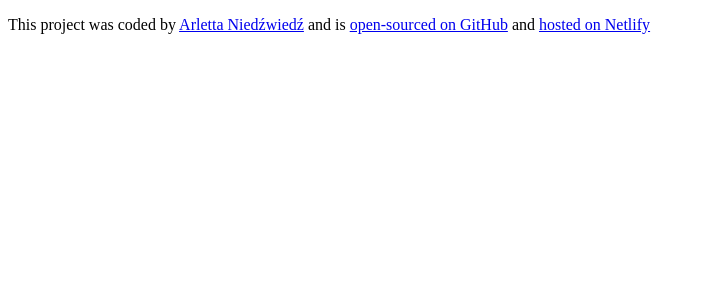
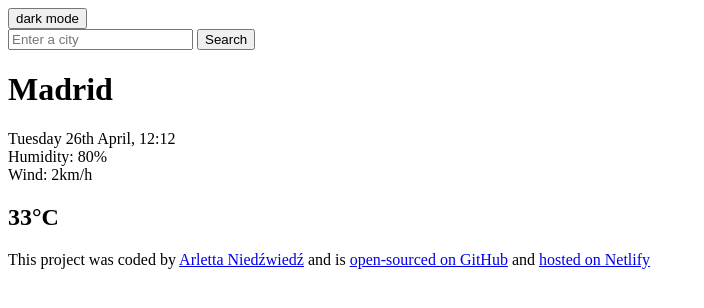
Before and after one commit to Devfection/-Meteo, a plain HTML site: page index.html in a window 1280 px wide. Shown: the whole page, without its empty margins (0-704 px from the left). Drawn offline with Linux system fonts and the light colour scheme.

Commit message:
updated index with html structure

```diff
--- a/index.html
+++ b/index.html
@@ -3,12 +3,42 @@
 <head>
     <meta charset="UTF-8">
     <meta name="viewport" content="width=device-width, initial-scale=1.0">
+    <link rel="preconnect" href="https://fonts.googleapis.com" />
+    <link rel="preconnect" href="https://fonts.gstatic.com" crossorigin />
+    <link
+      href="https://fonts.googleapis.com/css2?family=Roboto:ital,wght@0,100;0,400;0,500;0,700;0,900;1,100;1,300;1,400;1,500;1,700;1,900&display=swap"
+      rel="stylesheet"
+    />
     <title>Meteo</title>
     <link rel="stylesheet" href="">
     </head>
+    <header>
+               <button>dark mode</button>
+        <form id="form">
+        <input type="search" placeholder="Enter a city"
+        required
+        class = "city-input"
+        id="">
+        <input type = "submit"
+        value="Search"
+        class="city-submit">
+        </form>
+    </header>
     <body>
+         <div>
+            <span>
+                <h1>Madrid</h1>
 
+                <p>
+                    Tuesday 26th April, 12:12 <br/>
+                    Humidity: 80% <br/>
+                    Wind:  2km/h
+                </p>
+                <h2>33°C</h2>
+            </span>
+        </div>
 
+</div>
 <footer><p>
           This project was coded by
           <a href="https://github.com/Devfection" target="_blank">Arletta Niedźwiedź</a> and is
```
